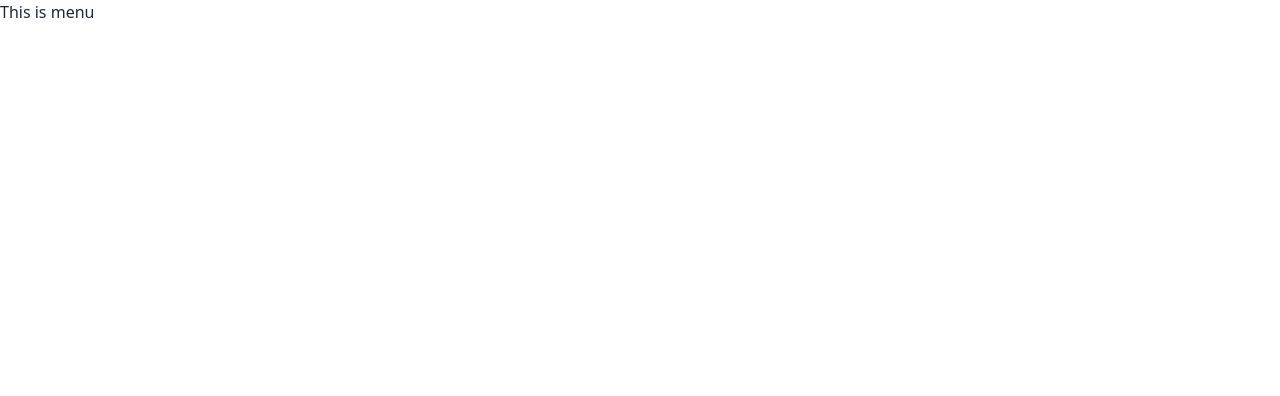
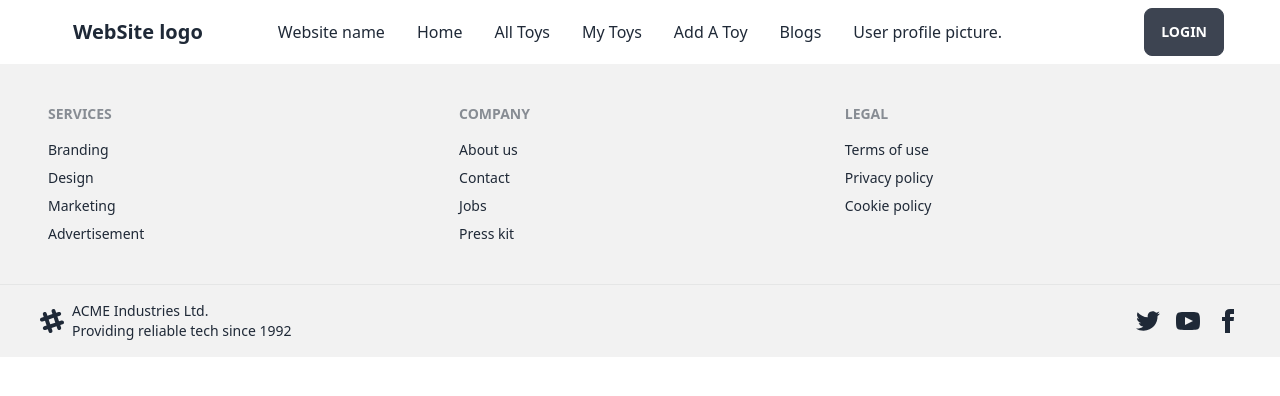
Before and after one commit to pm-rahman/little-joyful-land-client, a React (Vite) app: page / in a window 1280 px wide. Shown: the top 396 px of the page. Built offline with nearby package versions, Linux system fonts and the light colour scheme.

Commit message:
basic footer and header add

```diff
--- /dev/null
+++ b/src/Components/Footer/Footer.jsx
@@ -0,0 +1,44 @@
+
+const Footer = () => {
+    return (
+        <div>
+            <footer className="footer px-12 py-10 bg-base-200 text-base-content">
+                <div>
+                    <span className="footer-title">Services</span>
+                    <a className="link link-hover">Branding</a>
+                    <a className="link link-hover">Design</a>
+                    <a className="link link-hover">Marketing</a>
+                    <a className="link link-hover">Advertisement</a>
+                </div>
+                <div>
+                    <span className="footer-title">Company</span>
+                    <a className="link link-hover">About us</a>
+                    <a className="link link-hover">Contact</a>
+                    <a className="link link-hover">Jobs</a>
+                    <a className="link link-hover">Press kit</a>
+                </div>
+                <div>
+                    <span className="footer-title">Legal</span>
+                    <a className="link link-hover">Terms of use</a>
+                    <a className="link link-hover">Privacy policy</a>
+                    <a className="link link-hover">Cookie policy</a>
+                </div>
+            </footer>
+            <footer className="footer px-10 py-4 border-t bg-base-200 text-base-content border-base-300">
+                <div className="items-center grid-flow-col">
+                    <svg width="24" height="24" viewBox="0 0 24 24" xmlns="http://www.w3.org/2000/svg" fillRule="evenodd" clipRule="evenodd" className="fill-current"><path d="M22.672 15.226l-2.432.811.841 2.515c.33 1.019-.209 2.127-1.23 2.456-1.15.325-2.148-.321-2.463-1.226l-.84-2.518-5.013 1.677.84 2.517c.391 1.203-.434 2.542-1.831 2.542-.88 0-1.601-.564-1.86-1.314l-.842-2.516-2.431.809c-1.135.328-2.145-.317-2.463-1.229-.329-1.018.211-2.127 1.231-2.456l2.432-.809-1.621-4.823-2.432.808c-1.355.384-2.558-.59-2.558-1.839 0-.817.509-1.582 1.327-1.846l2.433-.809-.842-2.515c-.33-1.02.211-2.129 1.232-2.458 1.02-.329 2.13.209 2.461 1.229l.842 2.515 5.011-1.677-.839-2.517c-.403-1.238.484-2.553 1.843-2.553.819 0 1.585.509 1.85 1.326l.841 2.517 2.431-.81c1.02-.33 2.131.211 2.461 1.229.332 1.018-.21 2.126-1.23 2.456l-2.433.809 1.622 4.823 2.433-.809c1.242-.401 2.557.484 2.557 1.838 0 .819-.51 1.583-1.328 1.847m-8.992-6.428l-5.01 1.675 1.619 4.828 5.011-1.674-1.62-4.829z"></path></svg>
+                    <p>ACME Industries Ltd. <br />Providing reliable tech since 1992</p>
+                </div>
+                <div className="md:place-self-center md:justify-self-end">
+                    <div className="grid grid-flow-col gap-4">
+                        <a><svg xmlns="http://www.w3.org/2000/svg" width="24" height="24" viewBox="0 0 24 24" className="fill-current"><path d="M24 4.557c-.883.392-1.832.656-2.828.775 1.017-.609 1.798-1.574 2.165-2.724-.951.564-2.005.974-3.127 1.195-.897-.957-2.178-1.555-3.594-1.555-3.179 0-5.515 2.966-4.797 6.045-4.091-.205-7.719-2.165-10.148-5.144-1.29 2.213-.669 5.108 1.523 6.574-.806-.026-1.566-.247-2.229-.616-.054 2.281 1.581 4.415 3.949 4.89-.693.188-1.452.232-2.224.084.626 1.956 2.444 3.379 4.6 3.419-2.07 1.623-4.678 2.348-7.29 2.04 2.179 1.397 4.768 2.212 7.548 2.212 9.142 0 14.307-7.721 13.995-14.646.962-.695 1.797-1.562 2.457-2.549z"></path></svg></a>
+                        <a><svg xmlns="http://www.w3.org/2000/svg" width="24" height="24" viewBox="0 0 24 24" className="fill-current"><path d="M19.615 3.184c-3.604-.246-11.631-.245-15.23 0-3.897.266-4.356 2.62-4.385 8.816.029 6.185.484 8.549 4.385 8.816 3.6.245 11.626.246 15.23 0 3.897-.266 4.356-2.62 4.385-8.816-.029-6.185-.484-8.549-4.385-8.816zm-10.615 12.816v-8l8 3.993-8 4.007z"></path></svg></a>
+                        <a><svg xmlns="http://www.w3.org/2000/svg" width="24" height="24" viewBox="0 0 24 24" className="fill-current"><path d="M9 8h-3v4h3v12h5v-12h3.642l.358-4h-4v-1.667c0-.955.192-1.333 1.115-1.333h2.885v-5h-3.808c-3.596 0-5.192 1.583-5.192 4.615v3.385z"></path></svg></a>
+                    </div>
+                </div>
+            </footer>
+        </div>
+    );
+};
+
+export default Footer;
--- a/src/Components/NavMenu/NavMenu.jsx
+++ b/src/Components/NavMenu/NavMenu.jsx
@@ -1,7 +1,34 @@
 const NavMenu = () => {
+    const navItems = <>
+        <li><a>Website name</a></li>
+        <li><a>Home</a></li>
+        <li><a>All Toys</a></li>
+        <li><a>My Toys</a></li>
+        <li><a>Add A Toy</a></li>
+        <li><a>Blogs</a></li>
+        <li><a>User profile picture.</a></li>
+    </>
     return (
-        <div>
-            This is menu
+        <div className="navbar bg-base-100">
+            <div className="navbar-start">
+                <div className="dropdown">
+                    <label tabIndex={0} className="btn btn-ghost lg:hidden">
+                        <svg xmlns="http://www.w3.org/2000/svg" className="h-5 w-5" fill="none" viewBox="0 0 24 24" stroke="currentColor"><path strokeLinecap="round" strokeLinejoin="round" strokeWidth="2" d="M4 6h16M4 12h8m-8 6h16" /></svg>
+                    </label>
+                    <ul tabIndex={0} className="menu menu-compact dropdown-content mt-3 p-2 shadow bg-base-100 rounded-box w-52">
+                        {navItems}
+                    </ul>
+                </div>
+                <a className="btn btn-ghost normal-case text-xl">WebSite logo</a>
+            </div>
+            <div className="navbar-center hidden lg:flex">
+                <ul className="menu menu-horizontal px-1">
+                    {navItems}
+                </ul>
+            </div>
+            <div className="navbar-end">
+                <a className="btn">login</a>
+            </div>
         </div>
     );
 };
--- a/src/Layouts/Main/Main.jsx
+++ b/src/Layouts/Main/Main.jsx
@@ -1,11 +1,16 @@
+
+import Footer from '../../Components/Footer/Footer';
 import NavMenu from '../../Components/NavMenu/NavMenu';
 import { Outlet } from 'react-router-dom';
 
 const Main = () => {
     return (
         <div>
-            <NavMenu/>
-            <Outlet/>
+            <div className='px-12'>
+                <NavMenu />
+                <Outlet />
+            </div>
+            <Footer/>
         </div>
     );
 };
--- a/src/Routes/Routers.jsx
+++ b/src/Routes/Routers.jsx
@@ -1,10 +1,10 @@
 import { createBrowserRouter } from "react-router-dom";
-import NavMenu from "../Components/NavMenu/NavMenu";
+import Main from "../Layouts/Main/Main";
 
 const router = createBrowserRouter([
     {
         path:'/',
-        element:<NavMenu/>
+        element:<Main/>
     }
 ])
 
```
